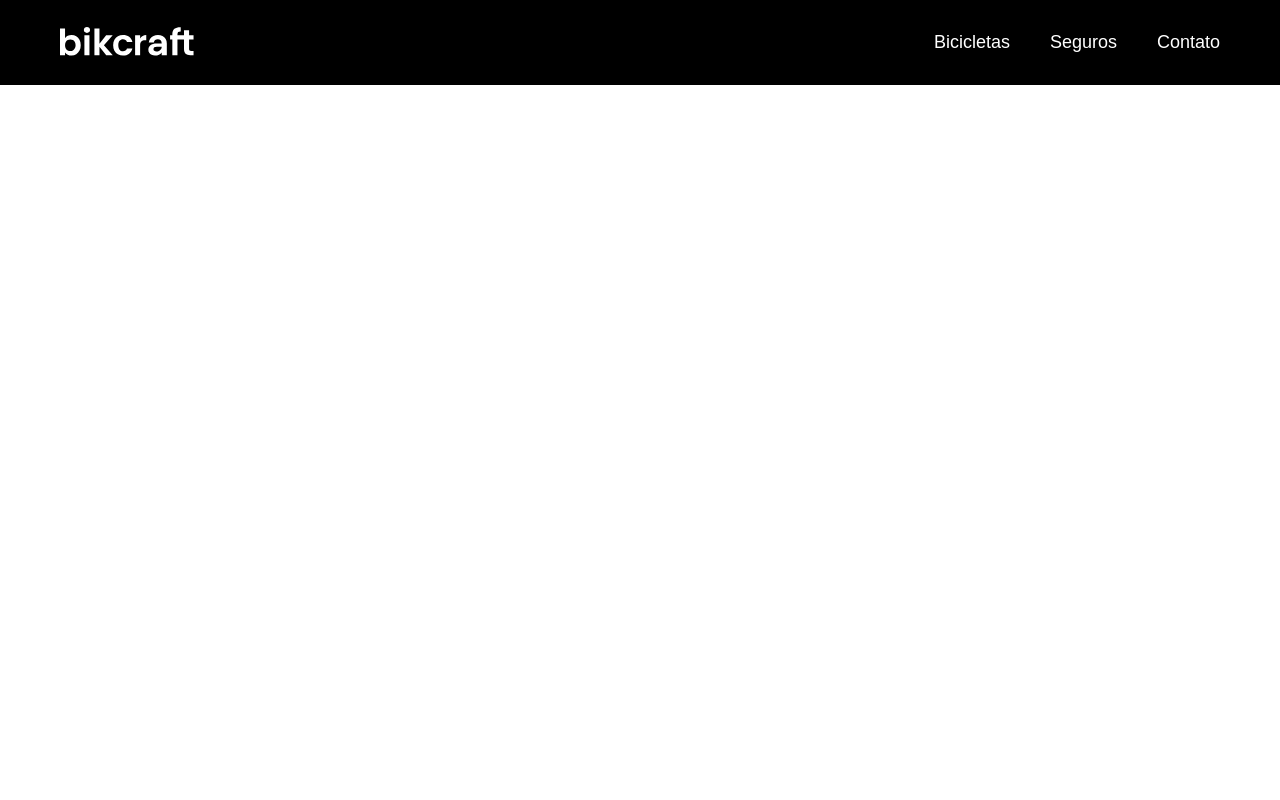
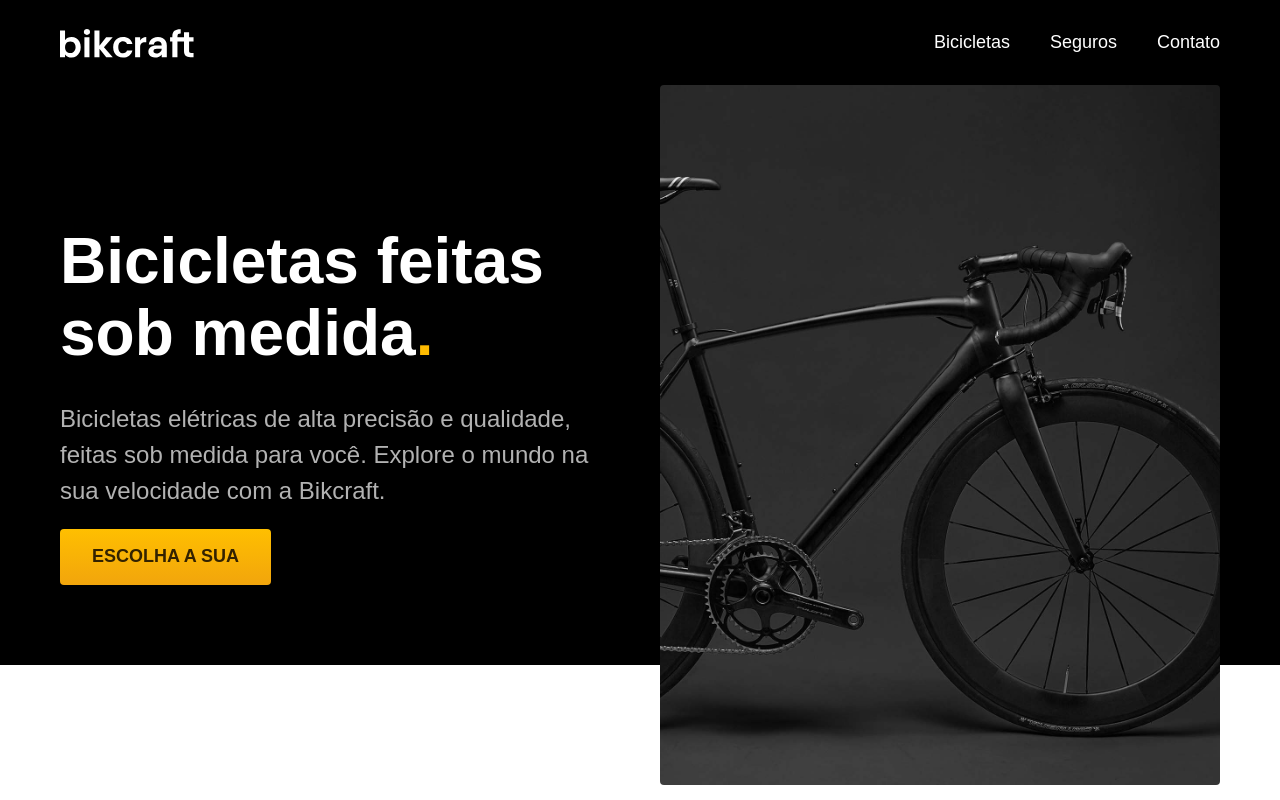
Before and after one commit to daniloboccomino/html-css, a plain HTML site: page projeto-bikcraft/index.html in a window 1280 px wide. Drawn offline with Linux system fonts and the light colour scheme.

Commit message:
create intro

```diff
--- a/projeto-bikcraft/css/style.css
+++ b/projeto-bikcraft/css/style.css
@@ -12,6 +12,11 @@ ul {
 a {
     text-decoration: none;
     color: inherit;
+}
+
+img {
+    max-width: 100%;
+    display: block;
 }
 
 .header-bg {
@@ -58,6 +63,66 @@ a {
     width: 100%;
 }
 
+.introducao-bg {
+    background-color: #000000;
+    color: #ffffff;
+    box-shadow: inset 0 -120px #ffffff;
+}
+
+.introducao {
+    display: grid;
+    grid-template-columns: repeat(2, 1fr);
+    gap: 0 40px;
+    padding: 0 20px;
+    max-width: 1200px;
+    margin: auto;
+}
+
+.introducao-conteudo {
+    align-self: flex-end;
+    padding-bottom: 200px;
+}
+
+.introducao h1 {
+    margin-bottom: 32px;
+    font-size: 64px;
+    line-height: 1.125;
+}
+
+.introducao h1 span {
+    color: #ffbb00;
+}
+
+.introducao p {
+    margin-bottom: 20px;
+    font-size: 24px;
+    line-height: 1.5;
+    color: #b2b2b2;
+}
+
+.introducao a {
+    display: inline-block;
+    padding: 16px 32px;
+    background: linear-gradient(#ffbf00, #f2a50c);
+    border-radius: 4px;
+    box-shadow: 0 1px 2px rgba(0, 0, 0, 0.1);
+    text-transform: uppercase;
+    color: #332200;
+    font-size: 18px;
+    line-height: 1.33;
+    font-weight: bold;
+}
+
+.introducao a:hover {
+    background: linear-gradient(#ffb60d, #e59317);
+}
+
+.introducao img {
+    height: 100%;
+    object-fit: cover;
+    border-radius: 4px;
+}
+
 @media (max-width: 800px) {
     .header-menu {
         gap: 20px;
--- a/projeto-bikcraft/index.html
+++ b/projeto-bikcraft/index.html
@@ -25,6 +25,18 @@
             </nav>
         </div>
     </header>
+    <main class="introducao-bg">
+        <div class="introducao">
+            <div class="introducao-conteudo">
+                <h1>Bicicletas feitas sob medida<span>.</span></h1>
+                <p>Bicicletas elétricas de alta precisão e qualidade, feitas sob medida para você. Explore o mundo na sua velocidade com a Bikcraft.</p>
+                <a href="./bicicletas.html">Escolha a sua</a>
+            </div>
+            <div>
+                <img src="./img/fotos/introducao.jpg" alt="Bicicleta elétrica preta.">
+            </div>
+        </div>
+    </main>
 </body>
 
 </html>
```
